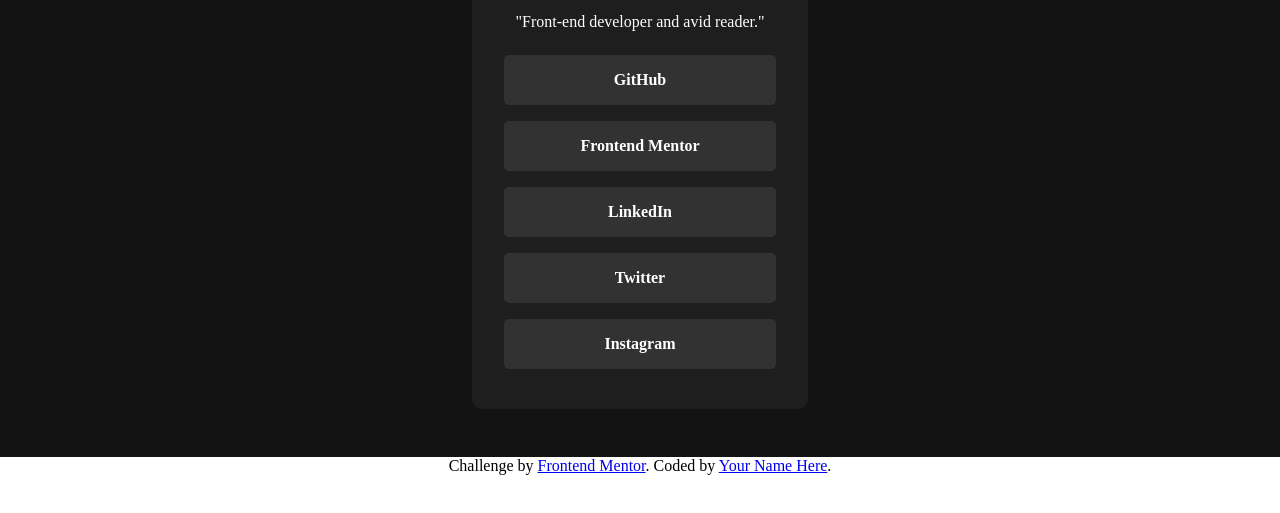
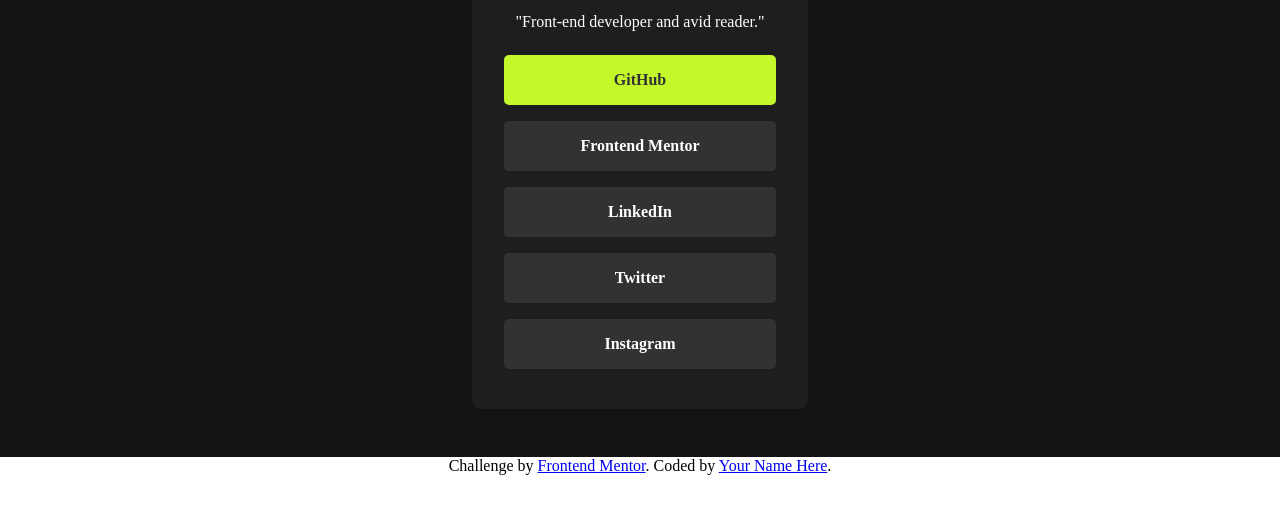
Before and after one commit to mikocst/social-links, a plain HTML site: page index.html in a window 1280 px wide. In both pictures the pointer is over the element "GitHub". Shown: the part 285-798 px from the top of the page. Drawn offline with Linux system fonts and the light colour scheme.

Commit message:
first commit

```diff
--- a/styles.css
+++ b/styles.css
@@ -73,3 +73,9 @@
     border-radius: 5px;
     text-align: center;
 }
+
+.card-item:hover {
+    background-color:#C4F82A ;
+    cursor: pointer;
+    color: #323232;
+}
```
